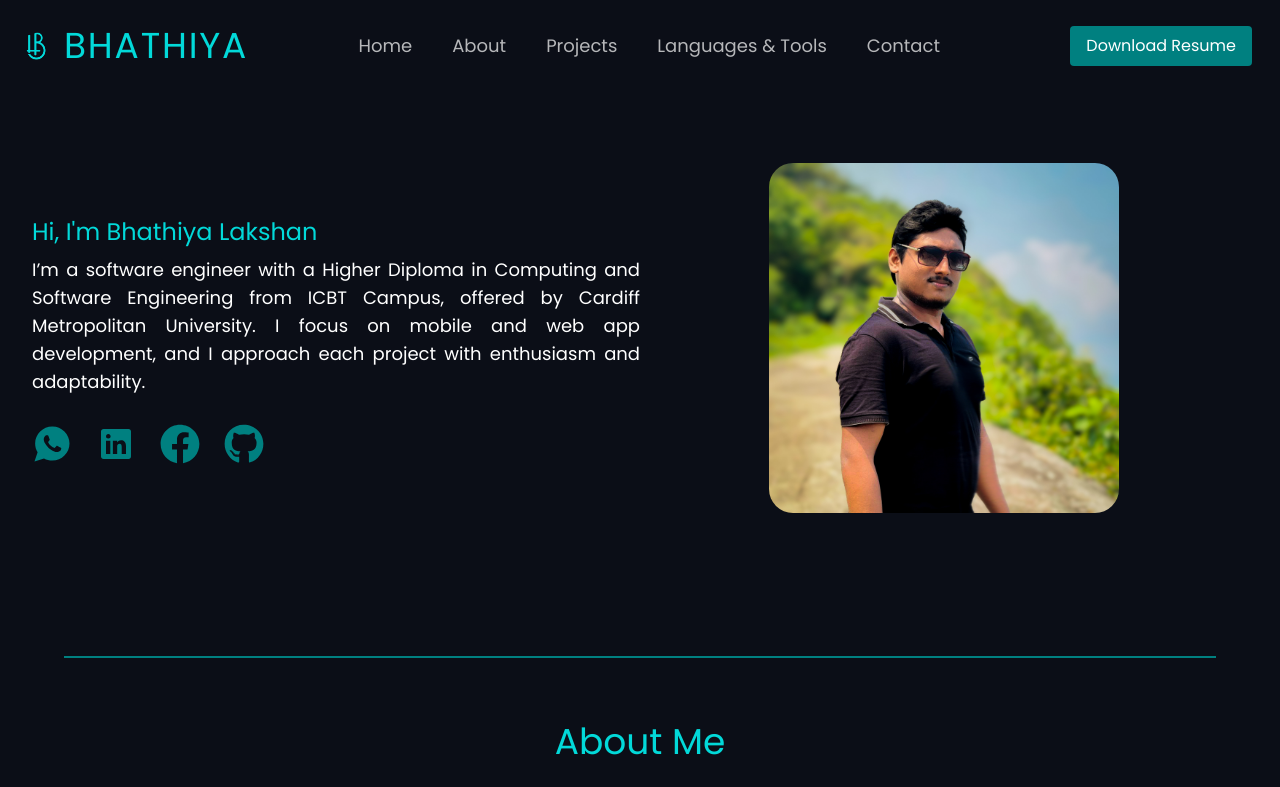
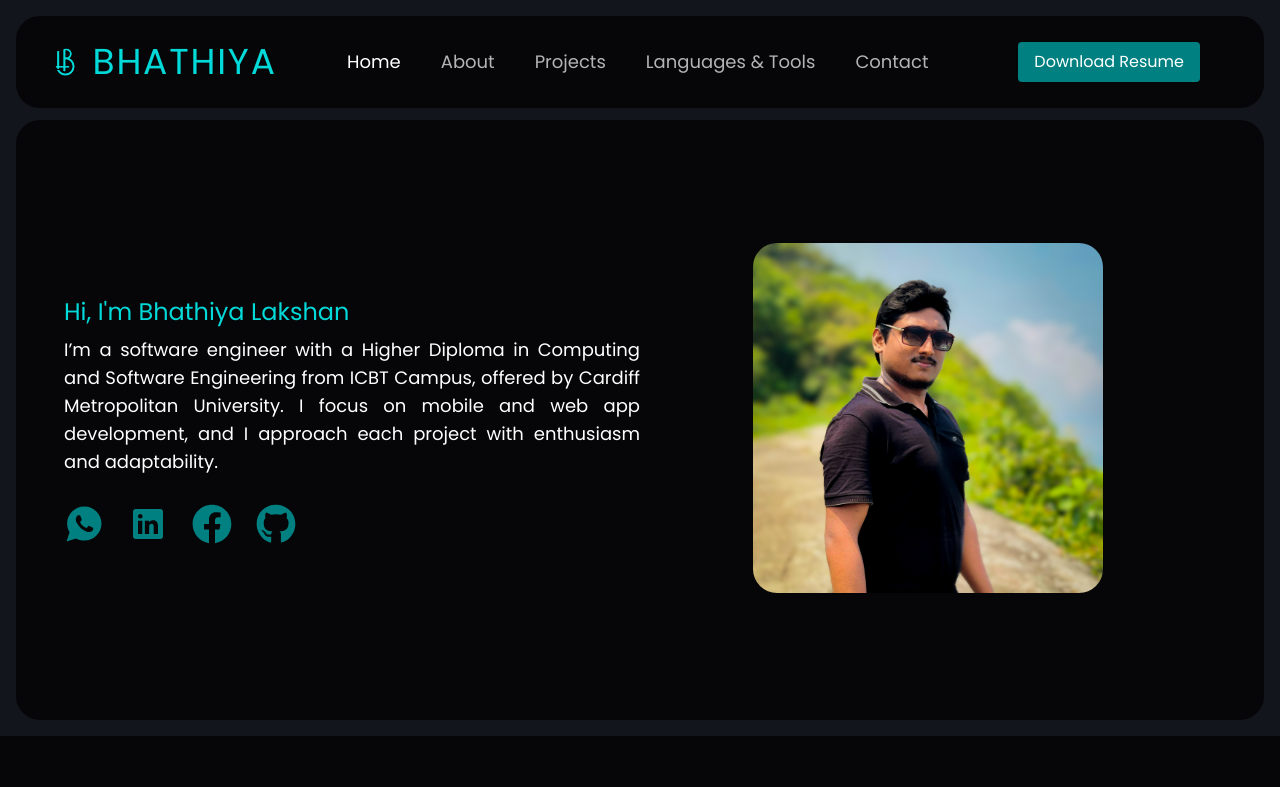
Before and after one commit to smbhathiya/portfolio-v1, a React (Vite) app: page / in a window 1280 px wide. Shown: the top 787 px of the page. Built offline with nearby package versions, Linux system fonts and the light colour scheme.

Commit message:
navbar , home updated

```diff
--- a/package.json
+++ b/package.json
@@ -24,7 +24,7 @@
     "@types/react": "^18.3.3",
     "@types/react-dom": "^18.3.0",
     "@vitejs/plugin-react": "^4.3.1",
-    "eslint": "^8.57.0",
+    "eslint": "^9.11.0",
     "eslint-plugin-react": "^7.34.3",
     "eslint-plugin-react-hooks": "^4.6.2",
     "eslint-plugin-react-refresh": "^0.4.7",
--- a/src/App.jsx
+++ b/src/App.jsx
@@ -16,7 +16,7 @@ const App = () => {
   }, []);
 
   return (
-    <div className="bg-brandDark">
+    <div className="bg-bgDark2">
       <Navbar />
       <Home />
       <About />
--- a/src/components/Home.jsx
+++ b/src/components/Home.jsx
@@ -12,21 +12,21 @@ const socialLinks = {
 
 const Home = () => {
   return (
-    <section id="home">
-      <div className="min-h-[400px] sm:min-h-[600px] bg-brandDark flex justify-center items-center text-white sm:mt-10 mt-0">
+    <section id="home" className="pt-20">
+      <div className="min-h-[400px] sm:min-h-[600px] bg-brandDark flex justify-center items-center text-white sm:mt-10 m-4 rounded-3xl p-4">
         <div className="container pb-6 sm:pb-1">
           <div className="grid grid-cols-1 sm:grid-cols-2">
             {/* Image Section */}
   <div
     data-aos="zoom-in"
     data-aos-duration="300"
-              className="min-h-[200px] flex justify-center items-center relative order-1 sm:order-2 mt-20 sm:mt-0"
+    className="min-h-[200px] flex justify-center items-center sm:order-2 order-1 mt-20 sm:mt-0"
   >
     <img
       data-aos-once="true"
       src={assets.profile_img}
       alt="profile_img"
-                className="w-[200px] sm:w-[350px] sm:scale-100 mx-auto rounded-3xl hover:scale-110 duration-500 cursor-pointer"
+      className="w-[200px] sm:w-[350px] mx-auto rounded-3xl hover:scale-110 duration-500 cursor-pointer"
     />
   </div>
             {/* Text Section */}
@@ -92,7 +92,6 @@ const Home = () => {
           </div>
         </div>
       </div>
-      <hr className="my-4 mx-auto w-[90%] border-t-2 border-main" />
     </section>
   );
 };
--- a/src/components/Navbar.jsx
+++ b/src/components/Navbar.jsx
@@ -1,6 +1,6 @@
 import React, { useState, useEffect } from "react";
 import { FaBars, FaTimes } from "react-icons/fa";
-import DownloadCVButton from "./DownloadCVButton"; // Import the DownloadCVButton component
+import DownloadCVButton from "./DownloadCVButton";
 
 const Menu = [
   { id: 1, name: "Home", link: "/#navbar" },
@@ -13,6 +13,7 @@ const Menu = [
 const Navbar = () => {
   const [menuOpen, setMenuOpen] = useState(false);
   const [bgOpacity, setBgOpacity] = useState(1);
+  const [activeLink, setActiveLink] = useState(Menu[0].id);
 
   useEffect(() => {
     const handleScroll = () => {
@@ -22,7 +23,6 @@ const Navbar = () => {
     };
 
     window.addEventListener("scroll", handleScroll);
-
     return () => window.removeEventListener("scroll", handleScroll);
   }, []);
 
@@ -39,25 +39,41 @@ const Navbar = () => {
     };
 
     window.addEventListener("hashchange", handleHashChange);
-
     return () => window.removeEventListener("hashchange", handleHashChange);
   }, []);
 
+  useEffect(() => {
+    if (menuOpen) {
+      document.body.style.overflow = "hidden";
+    } else {
+      document.body.style.overflow = "unset";
+    }
+
+    return () => {
+      document.body.style.overflow = "unset";
+    };
+  }, [menuOpen]);
+
+  const handleMenuClick = (id) => {
+    setActiveLink(id);
+    setMenuOpen(false);
+  };
+
   return (
     <section id="navbar">
+      <div className="bg-bgDark2 width-full z-50 mx-4 mr-4 rounded-bl-3xl rounded-br-3xl fixed top-0 left-0 right-0 ">
         <div
-        className="bg-brandDark text-white fixed top-0 w-full z-50 transition-all duration-300 backdrop-blur-md"
-        style={{ backgroundColor: `rgba(11, 14, 23, ${bgOpacity})` }}
+          className="bg-brandDark text-white   mt-4  transition-all duration-300 backdrop-blur-md rounded-3xl"
+          style={{ backgroundColor: `rgba(6, 6, 8, ${bgOpacity})` }}
         >
-        <div className="container p-3 py-4 relative">
+          <div className="container p-12 sm:p-6 py-4 md:p-12 md:py-4">
             <div className="flex justify-between items-center">
               {/* Logo section */}
               <div data-aos="fade-down" data-aos-once="true">
                 <a
                   href="/"
-                className="text-2xl sm:text-4xl flex justify-center text-mainLight items-center gap-2 tracking-wider font-sans ml-6"
+                  className="text-2xl sm:text-4xl flex justify-center text-mainLight items-center gap-2 tracking-wider font-sans"
                 >
-                {/* Logo Image */}
                   <img
                     src="/logo.png"
                     alt="Logo"
@@ -71,7 +87,8 @@ const Navbar = () => {
               <div className="sm:hidden">
                 <button
                   onClick={() => setMenuOpen(!menuOpen)}
-                className="text-2xl focus:outline-none mr-4"
+                  aria-label="Toggle Menu"
+                  className="text-2xl focus:outline-none"
                 >
                   {menuOpen ? <FaTimes /> : <FaBars />}
                 </button>
@@ -84,20 +101,19 @@ const Navbar = () => {
                 data-aos-delay="300"
                 className="hidden sm:flex items-center justify-between w-full"
               >
-              {/* Menu items centered */}
                 <ul className="flex items-center gap-4 flex-grow justify-center">
                   {Menu.map((menu) => (
                     <li key={menu.id}>
                       <a
                         href={menu.link}
-                      className="inline-block font-sans text-lg py-4 px-3 text-white/70 hover:text-white duration-200 hover:underline"
+                        className={`inline-block font-sans text-lg py-4 px-3 ${activeLink === menu.id ? 'text-white ' : 'text-white/70'} hover:text-white duration-200 `}
+                        onClick={() => handleMenuClick(menu.id)}
                       >
                         {menu.name}
                       </a>
                     </li>
                   ))}
                 </ul>
-              {/* Download CV Button aligned to the right */}
                 <div className="ml-auto">
                   <DownloadCVButton />
                 </div>
@@ -105,16 +121,15 @@ const Navbar = () => {
 
               {/* Mobile Menu */}
               <div
-              className={`sm:hidden fixed top-0 left-0 w-full bg-brandDark text-white p-4 transition-opacity duration-300 ease-in-out ${
+                className={`sm:hidden fixed top-0 left-0 w-full h-screen bg-brandDark text-white p-4 transition-opacity duration-300 ease-in-out ${
                   menuOpen ? "opacity-100 visible" : "opacity-0 invisible"
                 }`}
-              style={{
-                transitionDuration: "300ms",
-              }}
+                style={{ transitionDuration: "300ms", zIndex: 60 }}
               >
                 <button
                   onClick={() => setMenuOpen(false)}
                   className="text-2xl absolute top-4 right-4"
+                  aria-label="Close Menu"
                 >
                   <FaTimes />
                 </button>
@@ -123,8 +138,8 @@ const Navbar = () => {
                     <a
                       key={menu.id}
                       href={menu.link}
-                    className="text-xl py-2 px-4 text-white/70 hover:text-white duration-200"
-                    onClick={() => setMenuOpen(false)}
+                      className={`text-xl py-2 px-4 ${activeLink === menu.id ? 'text-white' : 'text-white/70'} hover:text-white duration-200`}
+                      onClick={() => handleMenuClick(menu.id)}
                     >
                       {menu.name}
                     </a>
@@ -135,6 +150,7 @@ const Navbar = () => {
             </div>
           </div>
         </div>
+      </div>
     </section>
   );
 };
--- a/tailwind.config.js
+++ b/tailwind.config.js
@@ -14,8 +14,8 @@ export default {
         mainLight:"#02d9d9",
         mainDark:"#185959",
         iconLight:"#0ee6e6",
-        brandDark: "#0b0e17",
-        bgDark2: "#1f2330",
+        brandDark: "#060608",
+        bgDark2: "#13151c",
         bgDark3: "#2b2f44",
 
       },
```
Also changed, not shown: 1 other file (tests, documents, lock files or other folders). Lines whose indentation alone changed are shown as unchanged.
